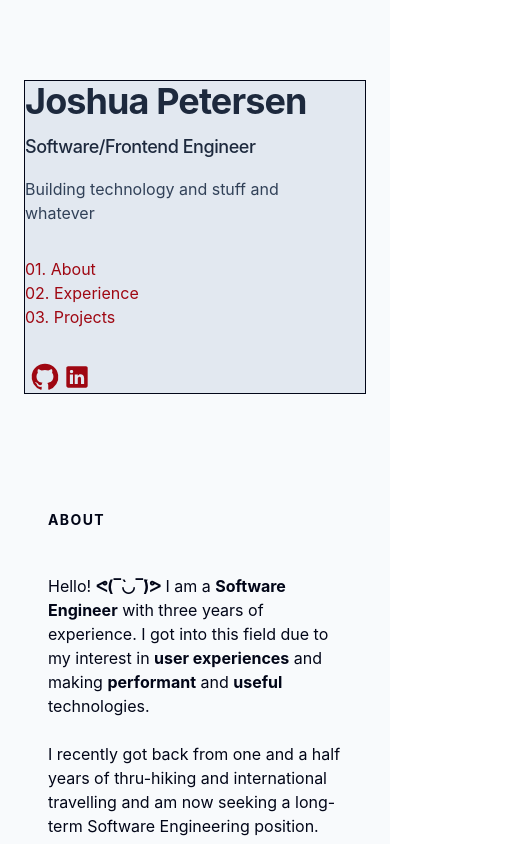
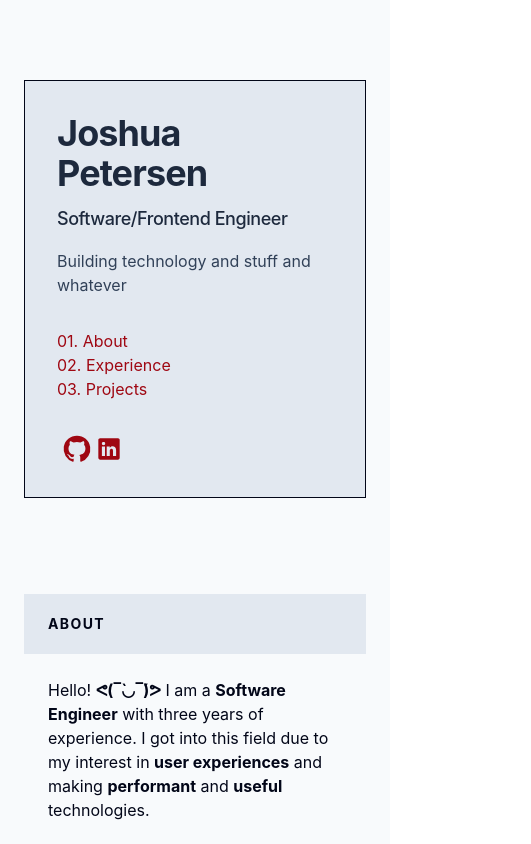
Before and after one commit to anam-again/hyperborean-syndication, a Next.js app: page / in a window 390 px wide. Shown: the top 844 px of the page, 531 px wide, since content can reach past the window. Built offline with nearby package versions, Linux system fonts and the light colour scheme.

Commit message:
fix for mobile

```diff
--- a/app/components/FullWidthStickyTab.tsx
+++ b/app/components/FullWidthStickyTab.tsx
@@ -8,7 +8,7 @@ interface Props {
 
 const FullWidthStickyTab = (props: Props) => {
     return (
-        <div id={props.id} className="z-20 sm:top-0 sm:mb-4 sm:bg-slate-200 lg:bg-transparent px-6 py-5 md:relative w-full sm:sticky">
+        <div id={props.id} className="z-20 sm:mb-4 bg-slate-200 md:bg-transparent px-6 py-5 md:relative w-full sticky md:background-transparent top-0">
             <h2 className="text-sm font-bold uppercase tracking-widest sm:text-slate-900">
                 {props.children}
             </h2>
--- a/app/components/ProjectCard.tsx
+++ b/app/components/ProjectCard.tsx
@@ -25,7 +25,7 @@ interface ImageProjectCardProps extends ProjectCardType {
 const InternalProjectCard = (props: InternalProjectCardProps) => {
     return (
         <AppearTransitionComponent>
-        <div className="w-2xl h-60 grid grid-flow-col grid-cols-5 [&_h1]:hover:text-slate-950">
+        <div className="w-full md:w-2xl h-60 grid grid-flow-col grid-cols-5 [&_h1]:hover:text-slate-950">
             {props.left}
             <div className="border col-span-3 p-4">
                 <h1 className="text-slate-600 text-xs"><b><Link className="text-red-800 active:text-red-200 hover:text-red-500" href={props.linkTo}>{props.title}</Link></b></h1>
--- a/app/page.tsx
+++ b/app/page.tsx
@@ -17,7 +17,7 @@ export default function Index() {
       <div className="lg:flex lg:justify-between lg:gap-4">
         <header className="lg:sticky lg:top-0 lg:flex lg:w-[48%] lg:flex-col lg:max-w-xl lg:h-fit mt-8">
           <AppearTransitionComponent delay={500}>
-            <div className="lg:mt-8 hover:bg-slate-300 bg-slate-200 border lg:px-8  lg:py-16 sm:p-4">
+            <div className="lg:mt-8 hover:bg-slate-300 bg-slate-200 border px-8 py-8 lg:py-16 sm:p-4">
               <div>
                 <h1 className="text-4xl font-bold tracking-tight text-slate-800 sm:text-5xl">Joshua Petersen</h1>
                 <h2 className="mt-3 text-lg font-medium tracking-tight text-slate-800 sm:text-xl">Software/Frontend Engineer</h2>
@@ -89,7 +89,7 @@ export default function Index() {
 
         </main>
       </div>
-      <div className="mt-8">
+      <div className="mt-16">
         <FullWidthStickyTab id={SECTION_IDS.PROJECTS}>
           Projects
         </FullWidthStickyTab>
```
